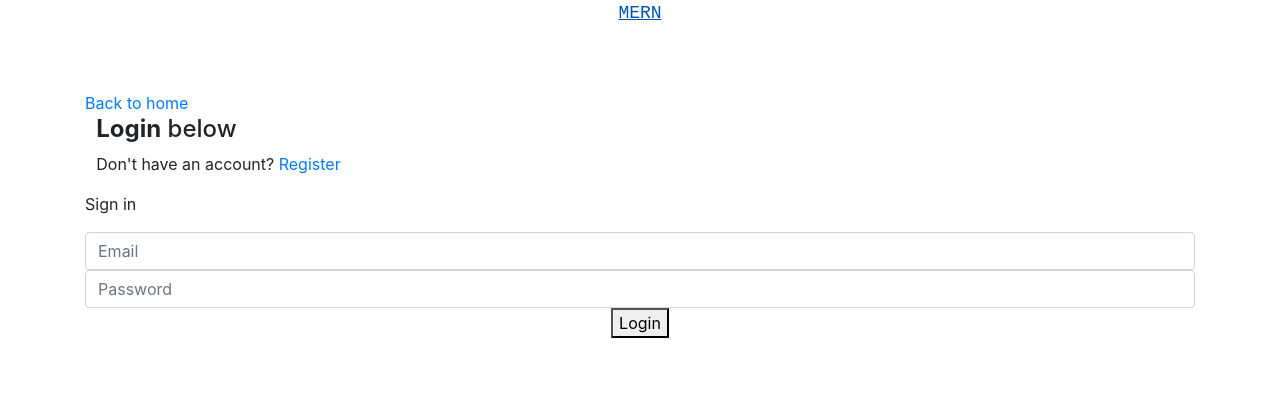
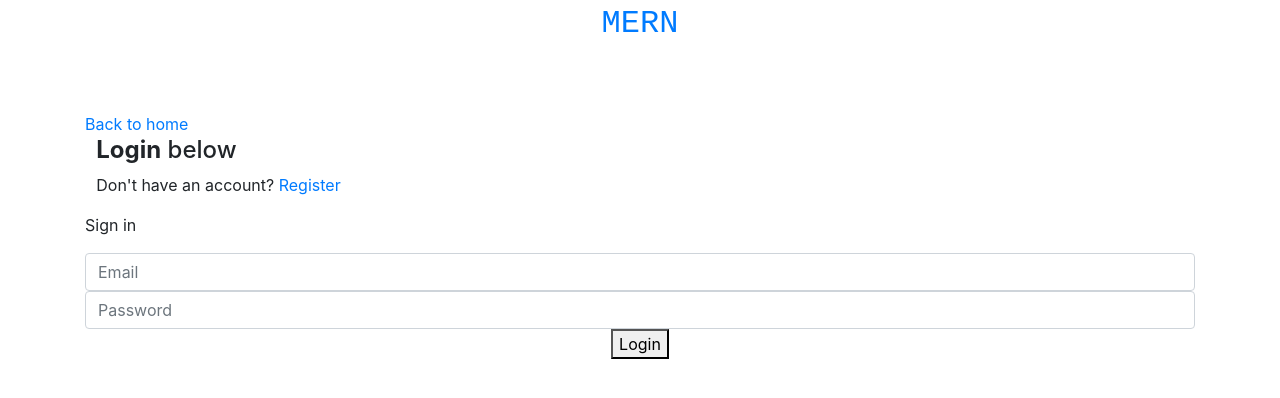
Before and after one commit to nbaldwin92/mern-auth-boilerplate, a React (Create React App) app in the folder client/: page /login in a window 1280 px wide. Shown: the top 398 px of the page. Built offline with nearby package versions, Linux system fonts and the light colour scheme.

Commit message:
Use functional components and hooks

```diff
--- a/client/package.json
+++ b/client/package.json
@@ -13,7 +13,8 @@
     "react-router-dom": "^5.0.0",
     "react-scripts": "3.0.0",
     "redux": "^4.0.1",
-    "redux-thunk": "^2.3.0"
+    "redux-thunk": "^2.3.0",
+    "styled-components": "^4.2.0"
   },
   "scripts": {
     "start": "react-scripts start",
--- a/client/src/components/NoPage.js
+++ b/client/src/components/NoPage.js
@@ -1,5 +1,5 @@
 import React from 'react';
 
-export default function NoPage() {
-  return <div>Page Not Found</div>;
-}
+const NoPage = () => <div>Page Not Found</div>;
+
+export default NoPage;
--- a/client/src/components/Test.js
+++ b/client/src/components/Test.js
@@ -1,33 +1,23 @@
-import React, { Component } from 'react';
+import React, { useState, useEffect } from 'react';
 
 import axios from 'axios';
 
-export default class Test extends Component {
-  constructor(props) {
-    super(props);
-    this.state = {
-      test: '',
-    };
-  }
+const Test = () => {
+  const [test, setTest] = useState(0);
 
-  componentDidMount() {
-    const { test } = this.state;
-
+  useEffect(() => {
     axios.get('http://localhost:5000/api/test/test').then(response => {
-      this.setState(() => ({
-        test: response.data,
-      }));
+      setTest(response.data);
       console.log(test);
     });
-  }
+  });
 
-  render() {
-    const { test } = this.state;
   return (
     <div>
       Test Page
       <p>{test}</p>
     </div>
   );
-  }
-}
+};
+
+export default Test;
--- a/client/src/components/dashboard/Dashboard.js
+++ b/client/src/components/dashboard/Dashboard.js
@@ -1,55 +1,50 @@
-import React, { Component } from 'react';
+import React from 'react';
 import PropTypes from 'prop-types';
+
+import styled from 'styled-components';
 
 import { connect } from 'react-redux';
 import { logoutUser } from '../../actions/authActions';
 
-class Dashboard extends Component {
-  onLogoutClick = e => {
+const Dashboard = props => {
+  const onLogoutClick = e => {
     e.preventDefault();
     // eslint-disable-next-line react/destructuring-assignment
-    this.props.logoutUser();
+    props.logoutUser();
   };
 
-  render() {
-    const { auth } = this.props;
+  const { auth } = props;
   const { user } = auth;
 
+  const Wrapper = styled.section`
+      display: flex;
+      justify-content: center;
+      align-items: center;
+      height: 100vh
+      text-align: center;
+    `;
+
   return (
-      <div
-        style={{
-          display: 'flex',
-          justifyContent: 'center',
-          alignItems: 'center',
-          height: '100vh',
-          textAlign: 'center',
-        }}
-      >
+    <Wrapper>
       <div className="row">
-          <div style={{ textAlign: 'center' }}>
+        <div>
           <h4>
             <b>Hey there,</b> {user.name.split(' ')[0]}
-              <p className="flow-text grey-text text-darken-1">
+            <p>
               Congrats! You are logged in{' '}
               <span role="img" aria-label="clap">
                 👏
               </span>
             </p>
           </h4>
-            <button
-              type="submit"
-              color="primary"
-              size="md"
-              onClick={this.onLogoutClick}
-            >
+          <button type="submit" onClick={onLogoutClick}>
             Logout
           </button>
         </div>
       </div>
-      </div>
+    </Wrapper>
   );
-  }
-}
+};
 
 Dashboard.propTypes = {
   logoutUser: PropTypes.func.isRequired,
--- a/client/src/components/layout/Home.js
+++ b/client/src/components/layout/Home.js
@@ -1,4 +1,4 @@
-import React, { Component } from 'react';
+import React, { useEffect } from 'react';
 import PropTypes from 'prop-types';
 
 import { Link } from 'react-router-dom';
@@ -6,17 +6,16 @@
 import { connect } from 'react-redux';
 import { loginUser } from '../../actions/authActions';
 
-class Home extends Component {
-  componentDidMount() {
-    // If logged in and user navigates to home page, should redirect them to dashboard
+const Home = props => {
   // eslint-disable-next-line react/prop-types
-    const { auth, history } = this.props;
+  const { auth, history } = props;
+
+  useEffect(() => {
     if (auth.isAuthenticated) {
       history.push('/dashboard');
     }
-  }
+  });
 
-  render() {
   return (
     <div className="container">
       <div className="row">
@@ -52,8 +51,8 @@
       </div>
     </div>
   );
-  }
-}
+};
+
 Home.propTypes = {
   auth: PropTypes.object.isRequired,
   // eslint-disable-next-line react/no-unused-prop-types
--- a/client/src/components/layout/Navbar.js
+++ b/client/src/components/layout/Navbar.js
@@ -1,29 +1,25 @@
-import React, { Component } from 'react';
+import React from 'react';
 import { Link } from 'react-router-dom';
 
-class Navbar extends Component {
-  render() {
-    return (
-      <div className="navbar-fixed">
-        <nav className="z-depth-0">
-          <div className="nav-wrapper white">
-            <Link
-              to="/dashboard"
-              style={{
-                display: 'flex',
-                justifyContent: 'center',
-                fontFamily: 'monospace',
-                fontSize: 18,
-              }}
-              className="black-text"
-            >
-              MERN
-            </Link>
-          </div>
-        </nav>
-      </div>
-    );
-  }
-}
+import styled from 'styled-components';
+
+const Navbar = () => {
+  const NavWrapper = styled.section`
+    display: flex;
+    justify-content: center;
+    font-family: monospace;
+    font-size: 2em;
+    text-align: center;
+  `;
+  return (
+    <div>
+      <nav>
+        <NavWrapper>
+          <Link to="/dashboard">MERN</Link>
+        </NavWrapper>
+      </nav>
+    </div>
+  );
+};
 
 export default Navbar;
```
Also changed, not shown: client/src/App.js (+2 -6 lines), 1 other file (tests, documents, lock files or other folders). Lines whose indentation alone changed are shown as unchanged.
